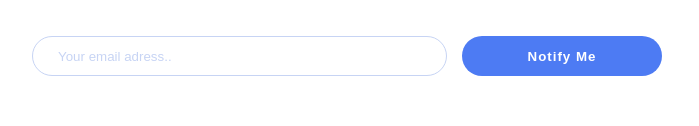
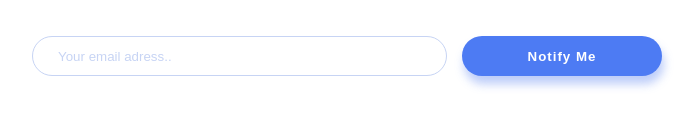
Before and after one commit to muqtadi/01__Ping-Coming, a plain HTML site: page index.html in a window 1280 px wide. Shown: the part 184-310 px from the top of the page, without its empty margins (293-992 px from the left). Drawn offline with Linux system fonts and the light colour scheme; files whose address does not match are found by name.

Commit message:
Add box- shodow to address-btn

```diff
--- a/scss/_address.scss
+++ b/scss/_address.scss
@@ -17,7 +17,8 @@ address{
     color: #fff;
     font-weight: 600;
     letter-spacing: 1px;
-
+    cursor: pointer;
+    box-shadow: 2px 8px 10px rgba(172, 193, 247, 0.8);
   }
 }
 
```
Also changed, not shown: css/style.css, 1 other file.
